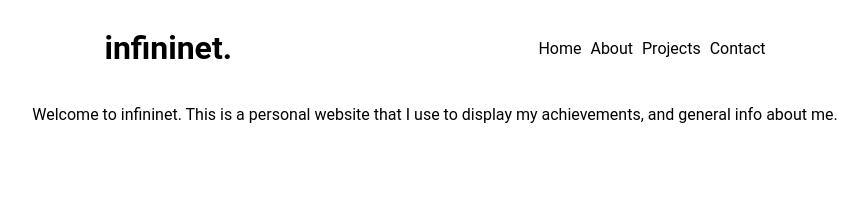
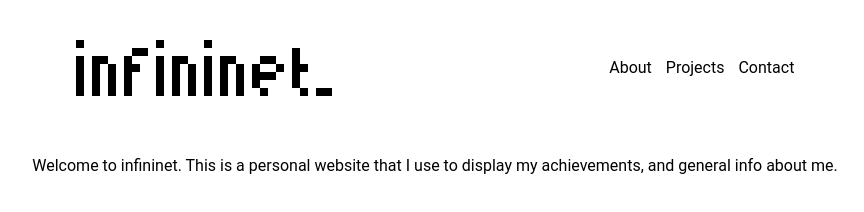
Before and after one commit to Infininja/net, a plain HTML site: page index.html in a window 1280 px wide. Shown: the whole page, without its empty margins (205-1069 px from the left). Drawn offline with Linux system fonts and the light colour scheme.

Commit message:
Added gif logo
For link to homepage "index.html"

```diff
--- a/index.html
+++ b/index.html
@@ -12,10 +12,11 @@
 	<body>
 		<div class = "container">
 			<div class = "logo">
-				<h1>infininet.</h1>
+				<a href="./index.html">
+					<img src="logo.gif">
+				</a>
 			</div>
 			<div class = "nav">
-				<a href = "./index.html">Home</a>
 				<a href = "./about.html">About</a>
 				<a href = "./projects.html">Projects</a>
 				<a href = "./contact.html">Contact</a>
--- a/shtymling.css
+++ b/shtymling.css
@@ -8,10 +8,11 @@ html {
   justify-content: space-evenly;
 }
 .nav {
-  margin-top: 31px;
+  margin-top: 50px;
 }
 a {
   padding-left: 5px;
+  padding-right: 5px;
 }
 a:link {
   text-decoration: none;
```
Also changed, not shown: about.html (+3 -2 lines), contact.html (+3 -2 lines), projects.html (+3 -2 lines), logo.gif (added).
